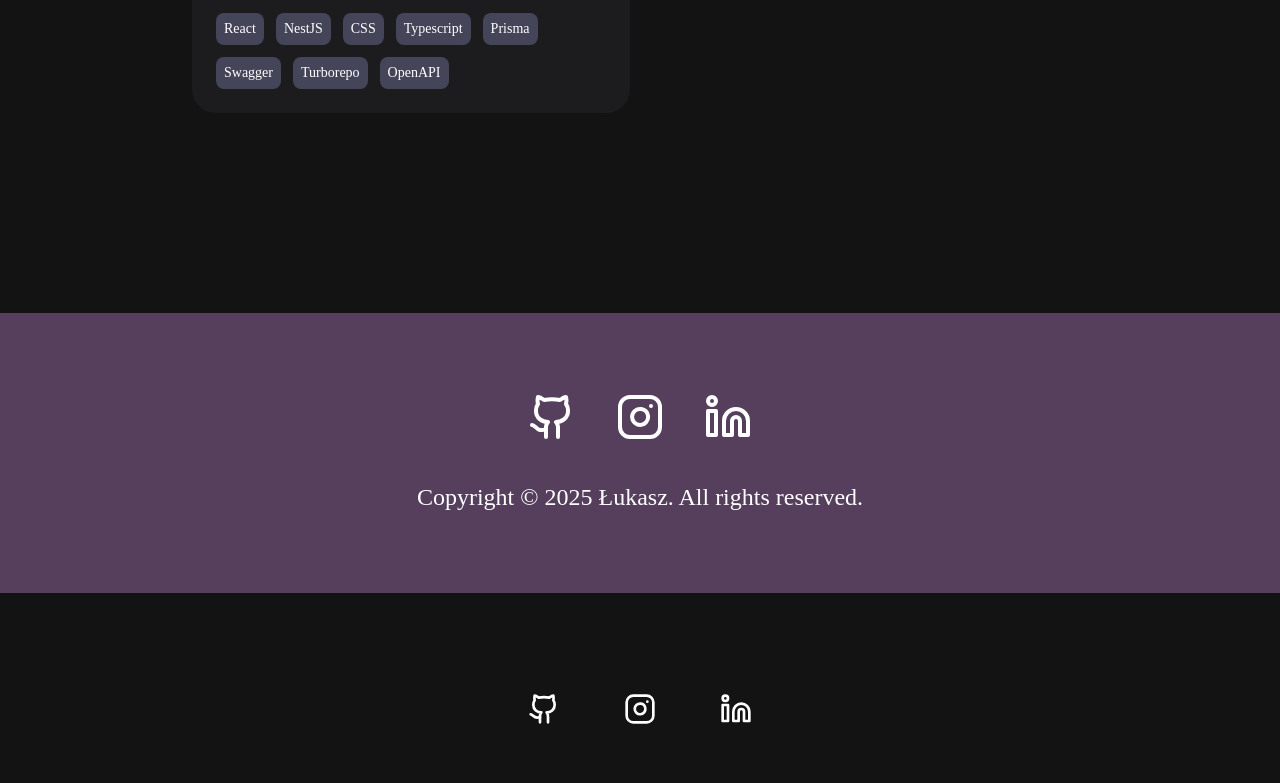
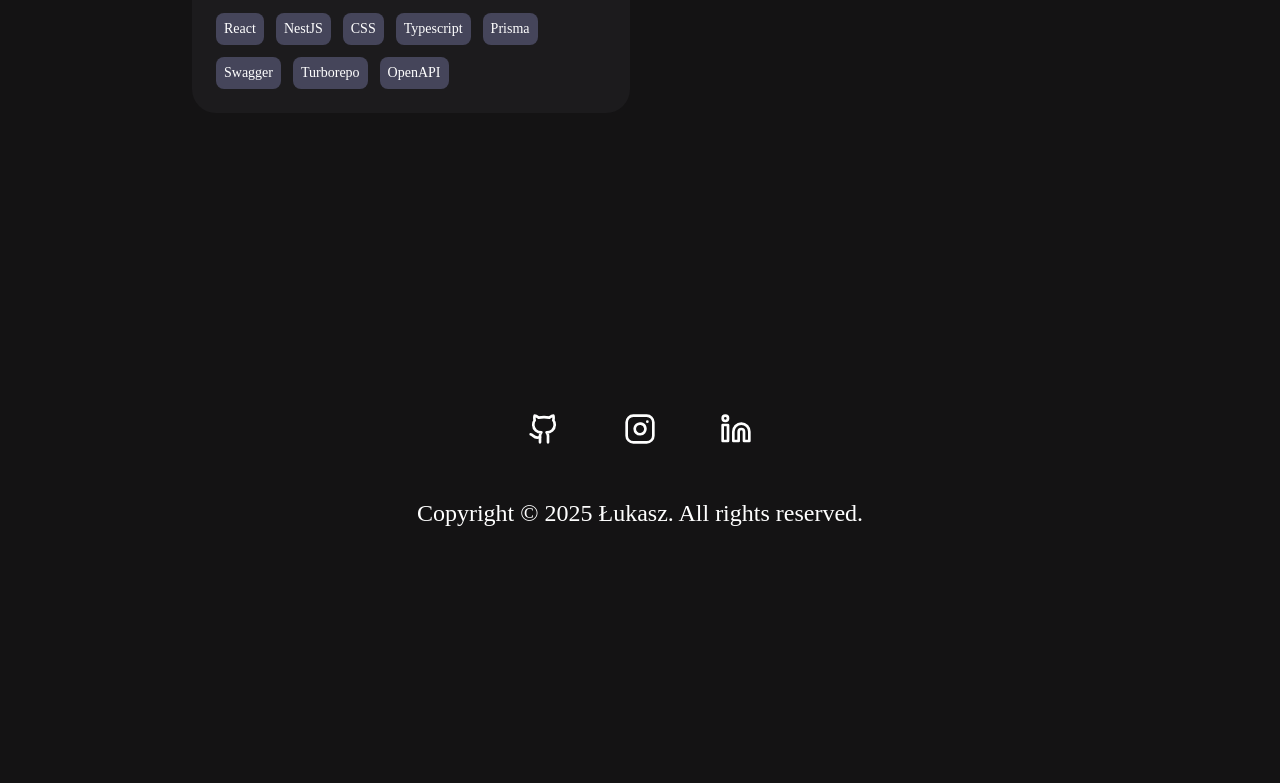
Before and after one commit to iDarkQ/portfolio, a Next.js app: page /projects in a window 1280 px wide. Shown: the part 1607-2390 px from the top of the page. After the commit the page ends 2216 px from the top, so only its background shows below. Built offline with nearby package versions, Linux system fonts and the light colour scheme; a web font is replaced by a local one.

Commit message:
refactor(page.tsx): remove footer (layouts adds one already)

```diff
--- a/src/app/projects/page.tsx
+++ b/src/app/projects/page.tsx
@@ -1,5 +1,4 @@
 import { ProjectCard } from "@/app/components/project-card";
-import { Github, Instagram, Linkedin } from "lucide-react";
 
 export interface ProjectData {
   name: string;
@@ -43,6 +42,7 @@ const projects: ProjectData[] = [
       "Prisma",
       "Postgres",
       "Turborepo",
+      "AI"
     ],
   },
   {
@@ -85,18 +85,6 @@ export default function About() {
           </div>
         </div>
       </div>
-      <footer className="bg-tertiary-container flex flex-col items-center justify-center gap-20 py-20">
-        <div className="w-[70%] flex flex-col gap-10">
-          <div className="flex flex-row gap-10 justify-center">
-            <Github color="white" size={48} />
-            <Instagram color="white" size={48} />
-            <Linkedin color="white" size={48} />
-          </div>
-          <p className="text-2xl text-center">
-            Copyright © 2025 Łukasz. All rights reserved.
-          </p>
-        </div>
-      </footer>
     </div>
   );
 }
```
